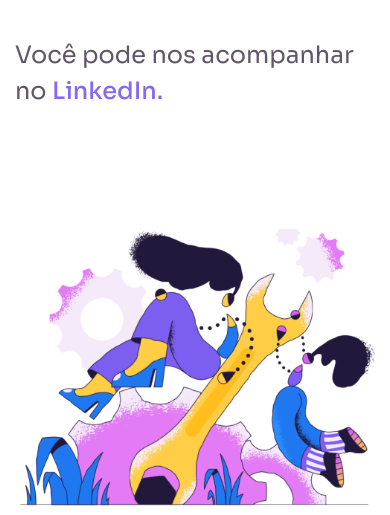
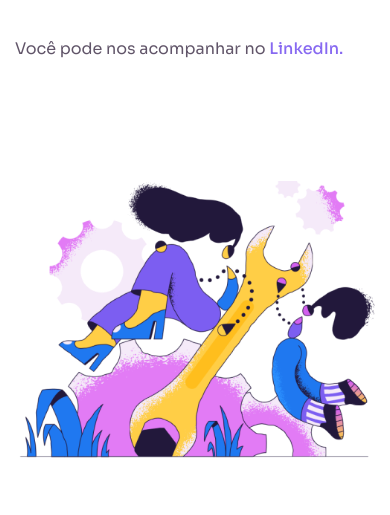
Before and after one commit to jesscrislima/iteratio, a plain HTML site: page index.html in a window 390 px wide. Shown: the part 363-878 px from the top of the page. After the commit the page ends 844 px from the top, so only its background shows below. Drawn offline with nearby package versions, Linux system fonts and the light colour scheme.

Commit message:
alteracoes no link mobile

```diff
--- a/estilo.css
+++ b/estilo.css
@@ -69,7 +69,12 @@ img.ilust {
     margin-top: 40px;}
 
     .row {
-    margin-top: 32px;
+    margin-top: 32px;}
+
+    .link {
+    font-size: 16px;
+    color: #615569;
+    margin-top: 40px;
 }
 }
 
```
